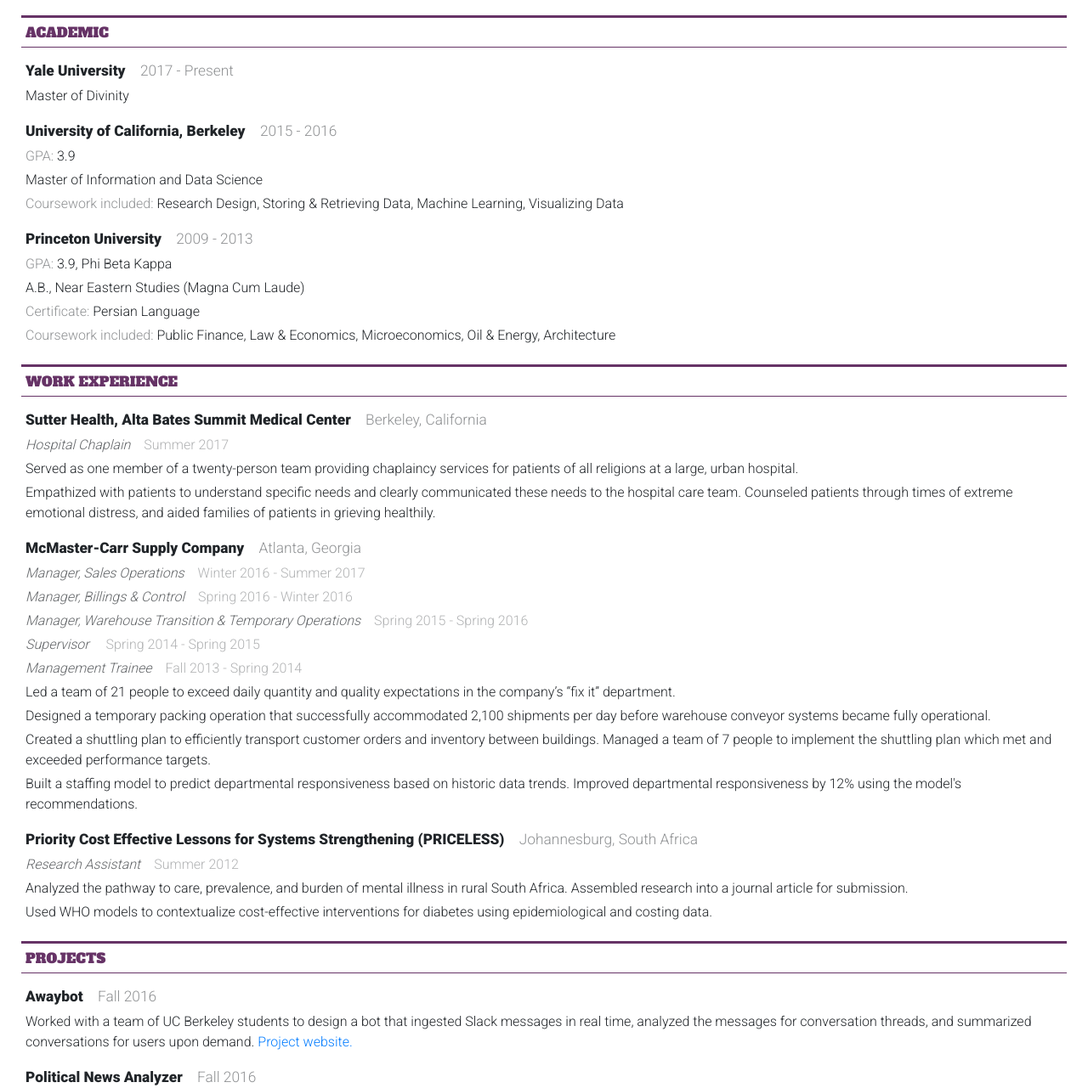
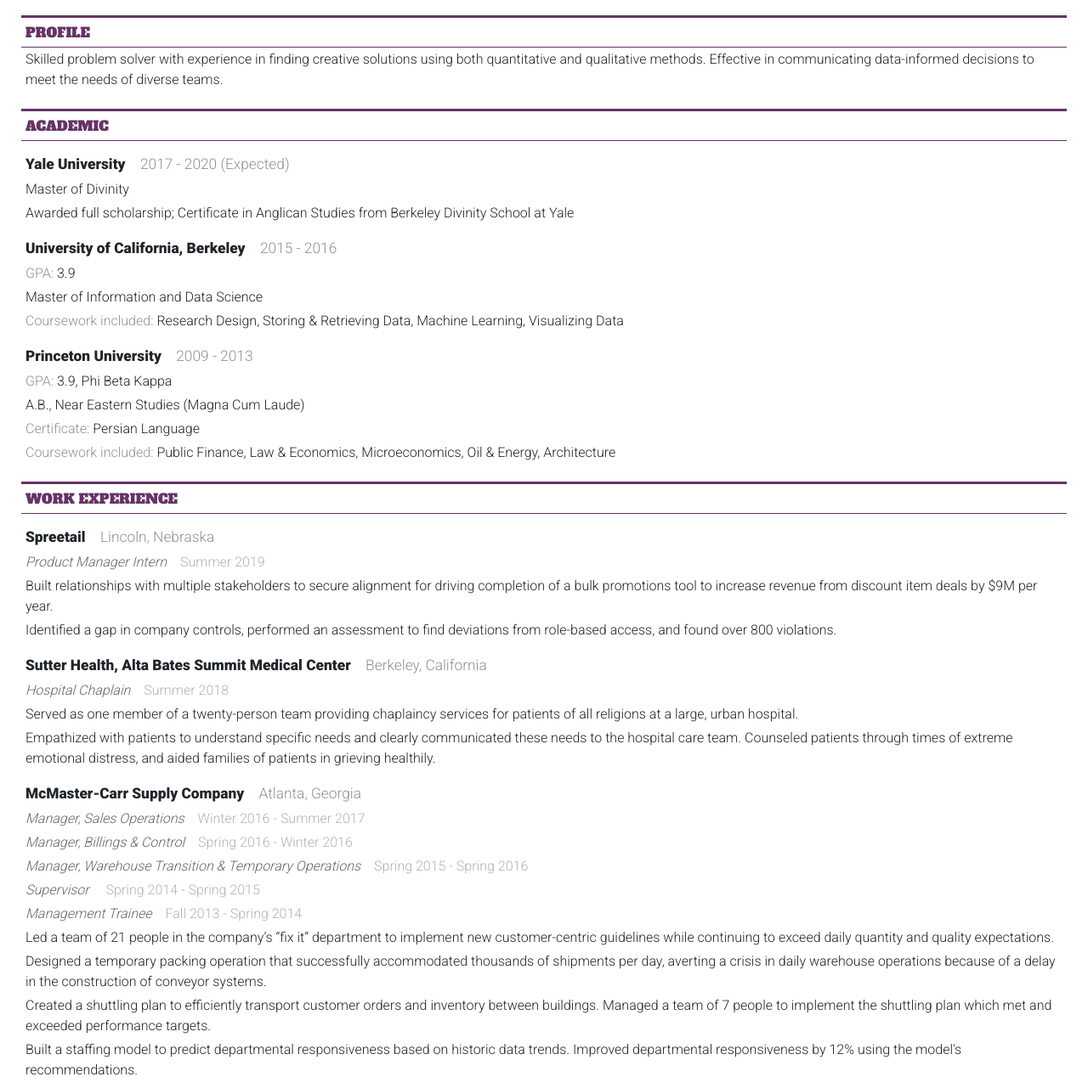
Before and after one commit to keivahn/keivahn.github.io, a plain HTML site: page resume.html in a window 1280 px wide. Shown: the part 312-1593 px from the top of the page at 85% size. Drawn offline with Linux system fonts and the light colour scheme.

```diff
--- a/resume.html
+++ b/resume.html
@@ -41,10 +41,16 @@
 
     <main role="main">
 
+    <div class="header">Profile</div>
+    <div class="info">Skilled problem solver with experience in finding creative
+    solutions using both quantitative and qualitative methods. Effective in communicating
+    data-informed decisions to meet the needs of diverse teams. </div>
+
     <div class="header">Academic</div>
 
-    <div class="header2">Yale University&emsp;<span class="lighter">2017 - Present</span></div>
+    <div class="header2">Yale University&emsp;<span class="lighter">2017 - 2020 (Expected)</span></div>
     <div class="info">Master of Divinity</div>
+    <div class="info">Awarded full scholarship; Certificate in Anglican Studies from Berkeley Divinity School at Yale</div>
 
     <div class="header2">University of California, Berkeley&emsp;<span class="lighter">2015 - 2016</span></div>
     <div class="info"><span class="lighter">GPA:</span> 3.9</div>
@@ -61,8 +67,16 @@
 
     <div class="header">Work Experience</div>
 
+    <div class="header2">Spreetail&emsp;<span class="lighter">Lincoln, Nebraska</span></div>
+    <div class="header3">Product Manager Intern&emsp;<span class="lighter">Summer 2019</span></div>
+    <div class="info">Built relationships with multiple stakeholders to secure
+    alignment for driving completion of a bulk promotions tool to increase revenue
+    from discount item deals by $9M per year.</div>
+    <div class="info">Identified a gap in company controls, performed an assessment
+    to find deviations from role-based access, and found over 800 violations.</div>
+
     <div class="header2">Sutter Health, Alta Bates Summit Medical Center&emsp;<span class="lighter">Berkeley, California</span></div>
-    <div class="header3">Hospital Chaplain&emsp;<span class="lighter">Summer 2017</span></div>
+    <div class="header3">Hospital Chaplain&emsp;<span class="lighter">Summer 2018</span></div>
     <div class="info">Served as one member of a twenty-person team providing chaplaincy
     services for patients of all religions at a large, urban hospital.</div>
     <div class="info">Empathized with patients to understand specific needs and
@@ -76,25 +90,18 @@
     <div class="header3">Manager, Warehouse Transition & Temporary Operations&emsp;<span class="lighter">Spring 2015 - Spring 2016</span></div>
     <div class="header3">Supervisor	&emsp;<span class="lighter">Spring 2014 - Spring 2015</span></div>
     <div class="header3">Management Trainee&emsp;<span class="lighter">Fall 2013 - Spring 2014</span></div>
-    <div class="info">Led a team of 21 people to exceed daily quantity and quality
-    expectations in the company’s “fix it” department.</div>
+    <div class="info">Led a team of 21 people in the company’s “fix it” department
+    to implement new customer-centric guidelines while continuing to exceed daily
+    quantity and quality expectations. </div>
     <div class="info">Designed a temporary packing operation that successfully
-    accommodated 2,100 shipments per day before warehouse conveyor systems became
-    fully operational.</div>
-    <div class="info">Created a shuttling plan to efficiently transport
-    customer orders and inventory between buildings. Managed a team of 7 people
-    to implement the shuttling plan which met and exceeded performance targets.</div>
+    accommodated thousands of shipments per day, averting a crisis in daily
+    warehouse operations because of a delay in the construction of conveyor systems. </div>
+    <div class="info">Created a shuttling plan to efficiently transport customer
+    orders and inventory between buildings. Managed a team of 7 people to implement
+    the shuttling plan which met and exceeded performance targets.</div>
     <div class="info">Built a staffing model to predict departmental responsiveness
-    based on historic data trends. Improved departmental responsiveness by 12% using
-    the model's recommendations.</div>
-
-    <div class="header2">Priority Cost Effective Lessons for Systems Strengthening (PRICELESS)&emsp;<span class="lighter">Johannesburg, South Africa</span></div>
-    <div class="header3">Research Assistant&emsp;<span class="lighter">Summer 2012</span></div>
-    <div class="info">Analyzed the pathway to care, prevalence, and burden of mental
-    illness in rural South Africa. Assembled research into a journal article for
-    submission.</div>
-    <div class="info">Used WHO models to contextualize cost-effective interventions for
-    diabetes using epidemiological and costing data.</div>
+    based on historic data trends. Improved departmental responsiveness by 12%
+    using the model's recommendations.</div>
 
     <div class="header">Projects</div>
 
@@ -128,9 +135,9 @@
     <div class="header">Skills</div>
 
     <div class="info">Proficient in Farsi (Persian)</div>
-    <div class="info">Basic knowledge of Java, Python, R, HTML, and Javascript</div>
+    <div class="info">Knowledge of Python, HTML, CSS, and SQL; basic knowledge of Java, R, Javascript, and Tableau</div>
     <div class="info">Proficient in Adobe InDesign, basic knowledge of Adobe Photoshop and Illustrator</div>
-    <div class="info">Advanced skill in Chinese calligraphy and ink painting (paintings shown at international exhibits)</div>
+    <div class="info">Expertise in Microsoft Word, PowerPoint, and Excel</div>
 
     </main>
 
```
Also changed, not shown: design.html (+11 -0 lines), 1 other file.
